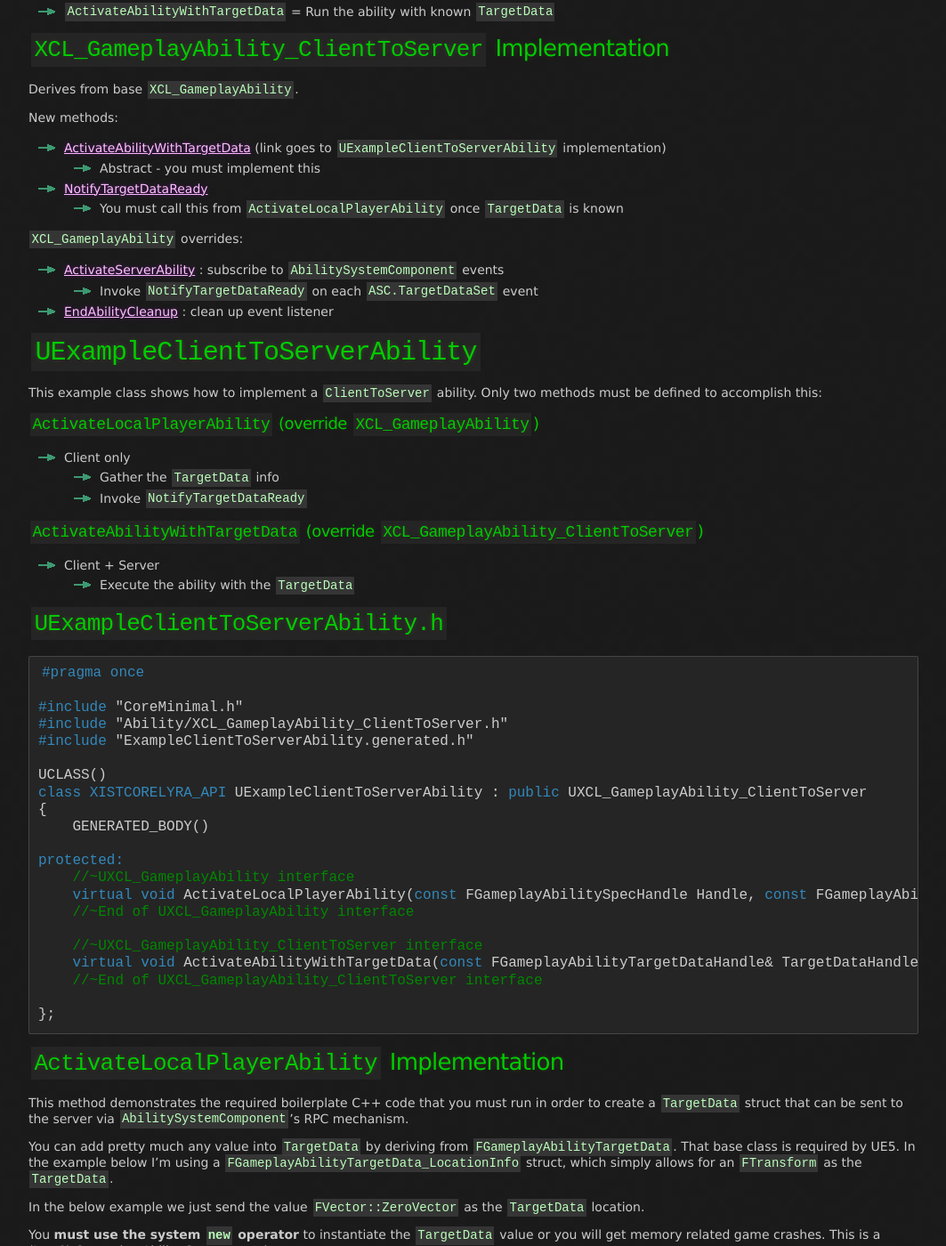
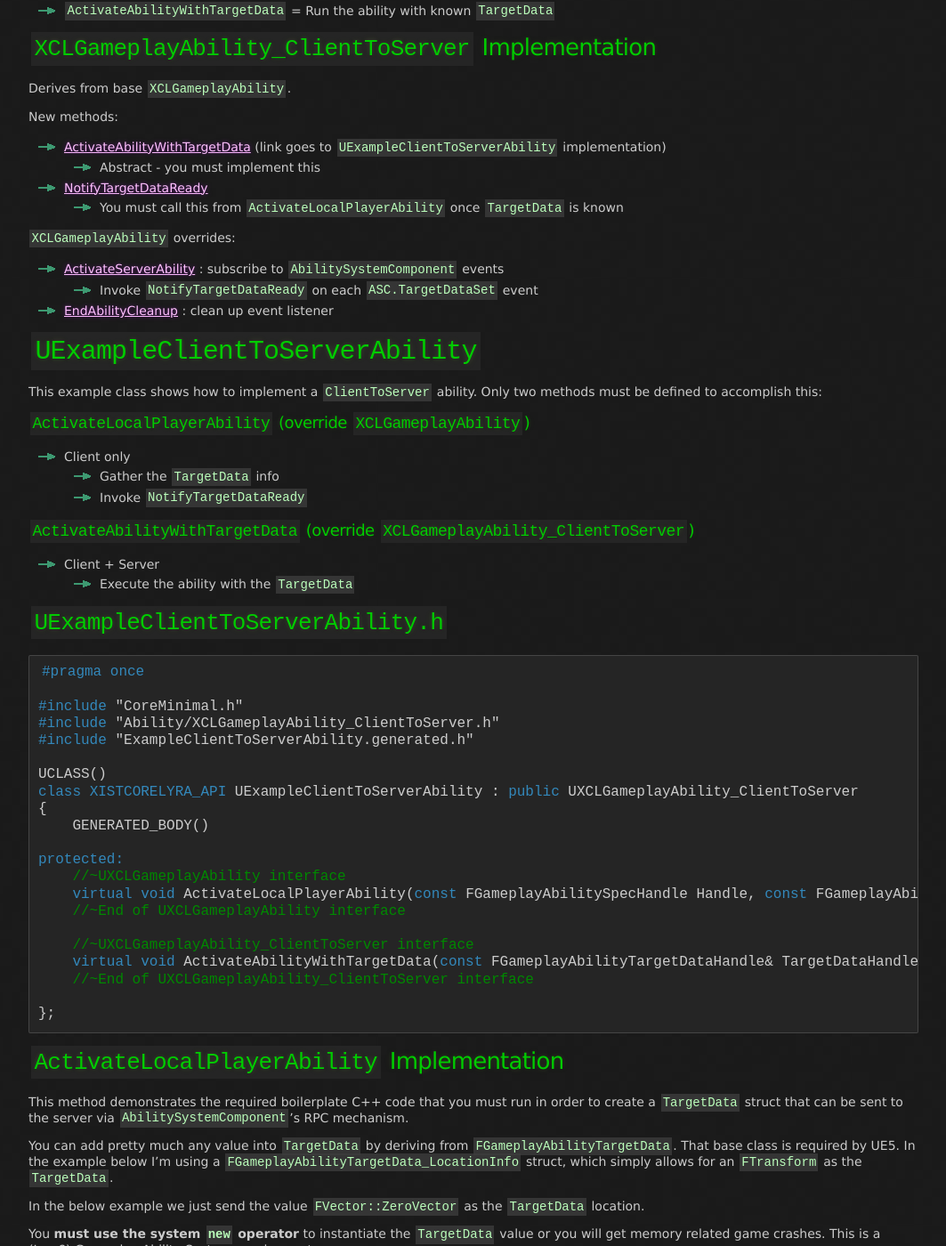
Before and after one commit to x157/x157.github.io, a Jekyll site: the page built from UE5/GameplayAbilitySystem/How-To-Send-Client-Gameplay-Ability-Data-to-Server-in-C++.md, in a window 1280 px wide and 1400 px high, scrolled down 1284 px. Shown: the whole window at 89% size, without its empty margins (108-1171 px from the left). Built offline with Jekyll 4.4.1, drawn with Linux system fonts in a browser that asks for light colours; some of the changed text lies outside the part shown.

Commit message:
Update XCLGameplayAbility notes

````diff
--- a/UE5/GameplayAbilitySystem/How-To-Send-Client-Gameplay-Ability-Data-to-Server-in-C++.md
+++ b/UE5/GameplayAbilitySystem/How-To-Send-Client-Gameplay-Ability-Data-to-Server-in-C++.md
@@ -74,33 +74,33 @@ of a Gameplay Ability:
 
 # XCL Solution: ClientToServer Abstraction
 
-My solution to this problem is to extend from my base `XCL_GameplayAbility` with a focus on making it very
+My solution to this problem is to extend from my base `XCLGameplayAbility` with a focus on making it very
 easy to create `ClientToServer` abilities with minimal duplication of code.
 
 With the setup described here, every new Gameplay Ability I create in the future
 that needs to send data from the client to the server will derive from the
-`XCL_GameplayAbility_ClientToServer` class and will only have to implement 2 methods to be fully functional:
+`XCLGameplayAbility_ClientToServer` class and will only have to implement 2 methods to be fully functional:
 
 - `ActivateLocalPlayerAbility` = Generate `TargetData` and call `NotifyTargetDataReady`
 - `ActivateAbilityWithTargetData` = Run the ability with known `TargetData`
 
 
-## `XCL_GameplayAbility_ClientToServer` Implementation
+## `XCLGameplayAbility_ClientToServer` Implementation
 
-Derives from base `XCL_GameplayAbility`.
+Derives from base `XCLGameplayAbility`.
 
 New methods:
 
 - [ActivateAbilityWithTargetData](#ExampleClientToServerAbility__ActivateAbilityWithTargetData) (link goes to `UExampleClientToServerAbility` implementation)
   - Abstract - you must implement this
-- [NotifyTargetDataReady](#XCL_GameplayAbility_ClientToServer__NotifyTargetDataReady)
+- [NotifyTargetDataReady](#XCLGameplayAbility_ClientToServer__NotifyTargetDataReady)
   - You must call this from `ActivateLocalPlayerAbility` once `TargetData` is known
 
-`XCL_GameplayAbility` overrides:
+`XCLGameplayAbility` overrides:
 
-- [ActivateServerAbility](#XCL_GameplayAbility_ClientToServer__ActivateServerAbility) : subscribe to `AbilitySystemComponent` events
+- [ActivateServerAbility](#XCLGameplayAbility_ClientToServer__ActivateServerAbility) : subscribe to `AbilitySystemComponent` events
   - Invoke `NotifyTargetDataReady` on each `ASC.TargetDataSet` event
-- [EndAbilityCleanup](#XCL_GameplayAbility_ClientToServer__EndAbilityCleanup) : clean up event listener
+- [EndAbilityCleanup](#XCLGameplayAbility_ClientToServer__EndAbilityCleanup) : clean up event listener
 
 
 # `UExampleClientToServerAbility`
@@ -109,13 +109,13 @@ This example class shows how to implement a `ClientToServer` ability.
 Only two methods must be defined to accomplish this:
 
 
-##### `ActivateLocalPlayerAbility` (override `XCL_GameplayAbility`)
+##### `ActivateLocalPlayerAbility` (override `XCLGameplayAbility`)
 - Client only
   - Gather the `TargetData` info
   - Invoke `NotifyTargetDataReady`
 
 
-##### `ActivateAbilityWithTargetData` (override `XCL_GameplayAbility_ClientToServer`)
+##### `ActivateAbilityWithTargetData` (override `XCLGameplayAbility_ClientToServer`)
 - Client + Server
   - Execute the ability with the `TargetData`
 
@@ -126,22 +126,22 @@ Only two methods must be defined to accomplish this:
 #pragma once
 
 #include "CoreMinimal.h"
-#include "Ability/XCL_GameplayAbility_ClientToServer.h"
+#include "Ability/XCLGameplayAbility_ClientToServer.h"
 #include "ExampleClientToServerAbility.generated.h"
 
 UCLASS()
-class XISTCORELYRA_API UExampleClientToServerAbility : public UXCL_GameplayAbility_ClientToServer
+class XISTCORELYRA_API UExampleClientToServerAbility : public UXCLGameplayAbility_ClientToServer
 {
 	GENERATED_BODY()
 
 protected:
-	//~UXCL_GameplayAbility interface
+	//~UXCLGameplayAbility interface
 	virtual void ActivateLocalPlayerAbility(const FGameplayAbilitySpecHandle Handle, const FGameplayAbilityActorInfo* ActorInfo, const FGameplayAbilityActivationInfo ActivationInfo, const FGameplayEventData* TriggerEventData) override;
-	//~End of UXCL_GameplayAbility interface
+	//~End of UXCLGameplayAbility interface
 
-	//~UXCL_GameplayAbility_ClientToServer interface
+	//~UXCLGameplayAbility_ClientToServer interface
 	virtual void ActivateAbilityWithTargetData(const FGameplayAbilityTargetDataHandle& TargetDataHandle, FGameplayTag ApplicationTag) override;
-	//~End of UXCL_GameplayAbility_ClientToServer interface
+	//~End of UXCLGameplayAbility_ClientToServer interface
 
 };
 ```
@@ -237,16 +237,16 @@ void UExampleClientToServerAbility::ActivateAbilityWithTargetData(const FGamepla
 
 
 <a id="XCL_GameplayAbility_ClientToServer"></a>
-# `UXCL_GameplayAbility_ClientToServer`
+# `UXCLGameplayAbility_ClientToServer`
 
 The code below is something you will absolutely want to incorporate into any GameplayAbility class
 that needs to send data from the client to the server.
 
 You can choose to put this in your base ability class, but I didn't.
 Instead, my base ability is general purpose and can be used for any type of data flow.
-(I covered the base `XCL_GameplayAbility` in the conceptual overview linked at the top of this tutorial.)
+(I covered the base `XCLGameplayAbility` in the conceptual overview linked at the top of this tutorial.)
 
-My choice was to derive from the base `XCL_GameplayAbility` using a `ClientToServer` variant,
+My choice was to derive from the base `XCLGameplayAbility` using a `ClientToServer` variant,
 such that all abilities that require this functionality can get it,
 but the base class is open for wildly different and conflicting flows.
 
@@ -266,7 +266,7 @@ actually succeed on the server.
 
 
 ```c++
-void UXCL_GameplayAbility_ClientToServer::NotifyTargetDataReady(const FGameplayAbilityTargetDataHandle& InData, FGameplayTag ApplicationTag)
+void UXCLGameplayAbility_ClientToServer::NotifyTargetDataReady(const FGameplayAbilityTargetDataHandle& InData, FGameplayTag ApplicationTag)
 {
 	UAbilitySystemComponent* ASC = CurrentActorInfo->AbilitySystemComponent.Get();
 	check(ASC);
@@ -309,14 +309,14 @@ void UXCL_GameplayAbility_ClientToServer::NotifyTargetDataReady(const FGameplayA
 
 ## `ActivateServerAbility` Implementation
 
-`XCL_GameplayAbility_ClientToServer` overrides the default server ability execution.
+`XCLGameplayAbility_ClientToServer` overrides the default server ability execution.
 It does nothing other than listen for
 `AbilitySystemComponent`'s `AbilityTargetDataSet` event.
 
 Each time the client invokes the RPC with `TargetData`, the server executes `NotifyTargetDataReady`(`TargetData`)
 
 ```c++
-void UXCL_GameplayAbility_ClientToServer::ActivateServerAbility(const FGameplayAbilitySpecHandle Handle, const FGameplayAbilityActorInfo* ActorInfo, const FGameplayAbilityActivationInfo ActivationInfo, const FGameplayEventData* TriggerEventData)
+void UXCLGameplayAbility_ClientToServer::ActivateServerAbility(const FGameplayAbilitySpecHandle Handle, const FGameplayAbilityActorInfo* ActorInfo, const FGameplayAbilityActivationInfo ActivationInfo, const FGameplayEventData* TriggerEventData)
 {
 	UAbilitySystemComponent* ASC = ActorInfo->AbilitySystemComponent.Get();
 	check(ASC);
@@ -333,11 +333,11 @@ As we hooked into `AbilitySystemComponent`'s delegate on `ActivateServerAbility`
 we must ensure to remove the hook when the ability ends.
 
 You can put this in your `EndAbility`, but I'm using my custom `EndAbilityCleanup` hook
-from `XCL_GameplayAbility` that makes derived
+from `XCLGameplayAbility` that makes derived
 class code much simpler and with far less copy/paste.
 
 ```c++
-void UXCL_GameplayAbility_ClientToServer::EndAbilityCleanup(const FGameplayAbilitySpecHandle Handle, const FGameplayAbilityActorInfo* ActorInfo, const FGameplayAbilityActivationInfo ActivationInfo, bool bReplicateEndAbility, bool bWasCancelled)
+void UXCLGameplayAbility_ClientToServer::EndAbilityCleanup(const FGameplayAbilitySpecHandle Handle, const FGameplayAbilityActorInfo* ActorInfo, const FGameplayAbilityActivationInfo ActivationInfo, bool bReplicateEndAbility, bool bWasCancelled)
 {
 	UAbilitySystemComponent* ASC = CurrentActorInfo->AbilitySystemComponent.Get();
 	check(ASC);
````
Also changed, not shown: UE5/GameplayAbilitySystem/index.md (+17 -17 lines).
